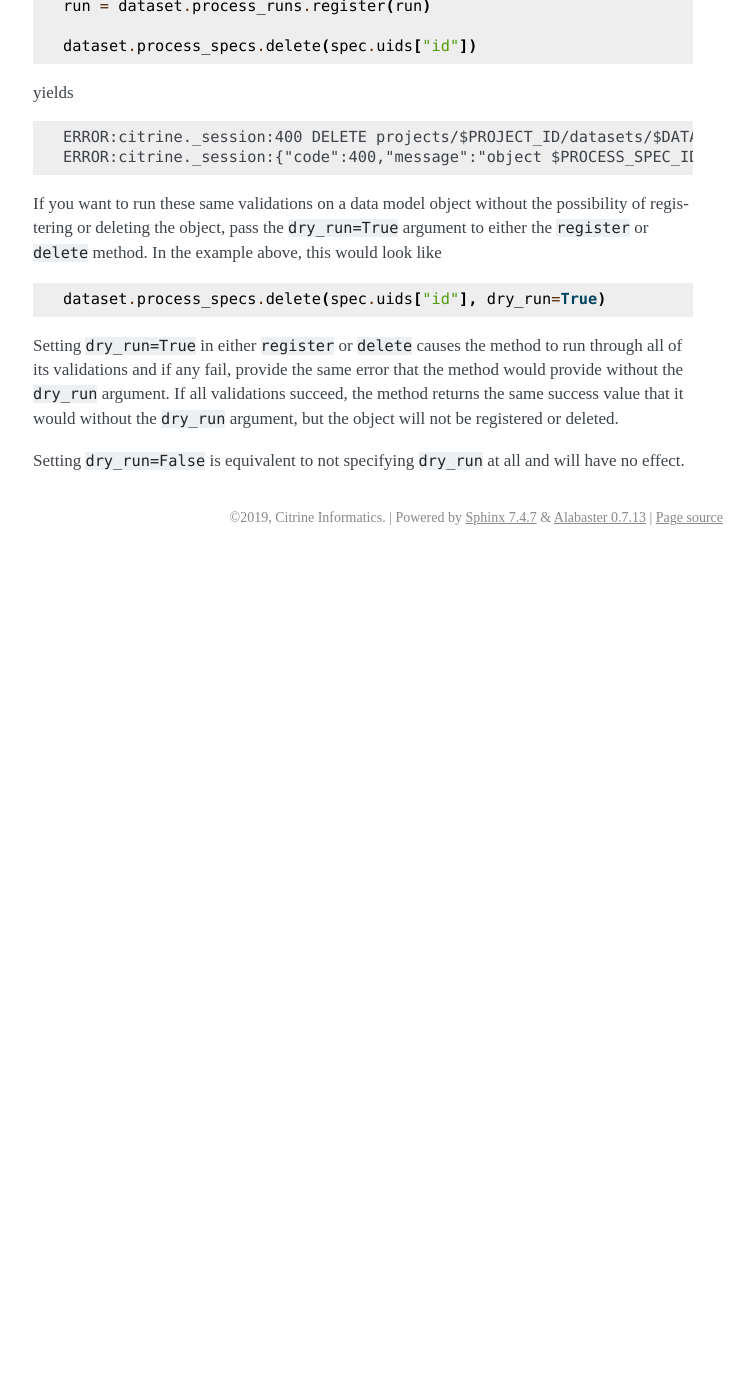
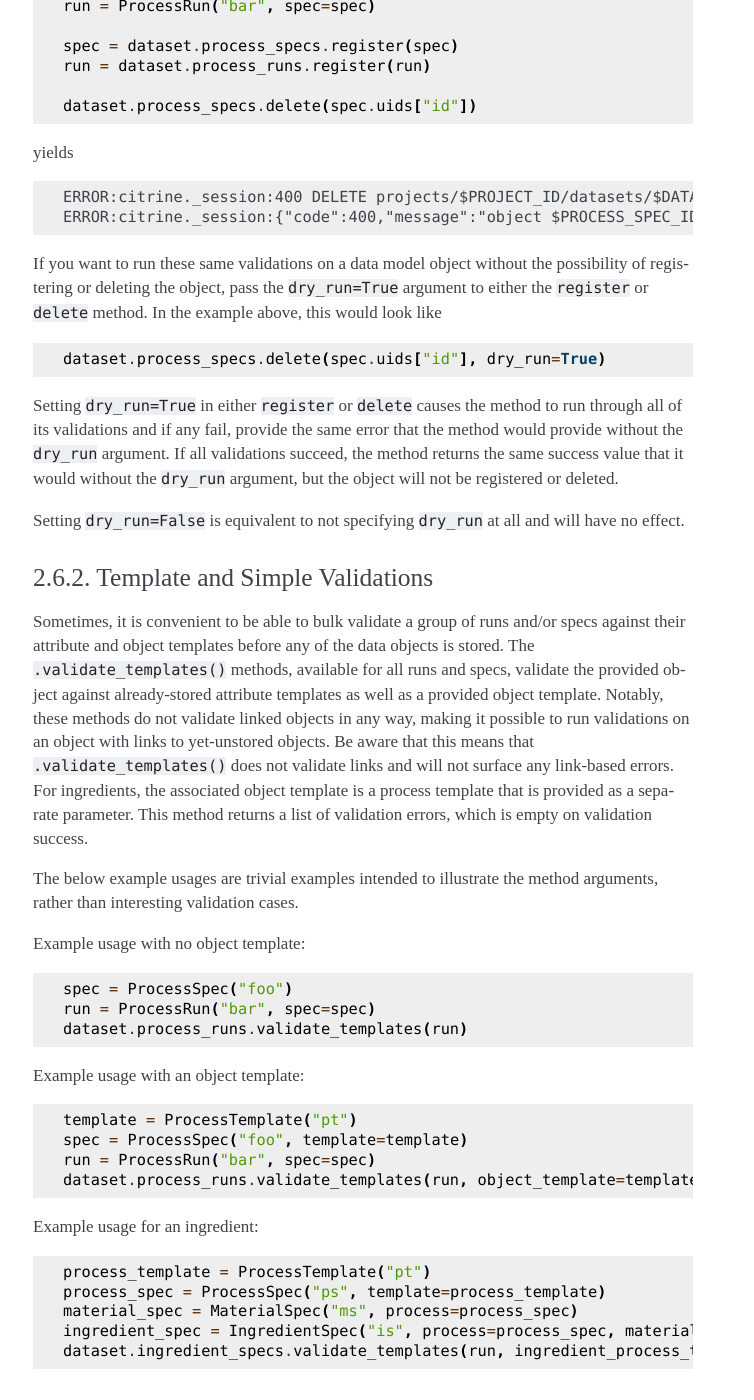
Before and after one commit to CitrineInformatics/citrine-python, a Sphinx documentation site: the page built from docs/source/data_entry.rst, in a window 1280 px wide and 1400 px high, scrolled down 1994 px. Shown: the whole window, without its empty margins (387-1141 px from the left). Built offline with Sphinx 7.4.7, drawn with Linux system fonts in a browser that asks for light colours; pages that are not in the unit, such as notebooks, are missing from menus; before the commit the page ends 2550 px from its top, so only the background shows below that; some of the changed text lies outside the part shown.

Commit message:
Document .validate_templates()

```diff
--- a/docs/source/data_entry.rst
+++ b/docs/source/data_entry.rst
@@ -96,6 +96,9 @@
 Validating Data Model Objects
 ---------------------------------
 
+Dry-Run Validation
+^^^^^^^^^^^^^^^^^^^^^^^^^
+
 If you try to ``register`` or ``delete`` an invalid data model object, the operation fails with an error message that
 specifies in what way(s) the data model object was invalid. For example:
 
@@ -130,3 +133,43 @@
 object will not be registered or deleted.
 
 Setting ``dry_run=False`` is equivalent to not specifying ``dry_run`` at all and will have no effect.
+
+Template and Simple Validations
+^^^^^^^^^^^^^^^^^^^^^^^^^^^^^^^^^^^^
+Sometimes, it is convenient to be able to bulk validate a group of runs and/or specs against their attribute and object
+templates before any of the data objects is stored. The ``.validate_templates()`` methods, available for all runs and
+specs, validate the provided object against already-stored attribute templates as well as a provided object template.
+Notably, these methods do not validate linked objects in any way, making it possible to run validations on an object
+with links to yet-unstored objects. Be aware that this means that ``.validate_templates()`` does not validate links and
+will not surface any link-based errors. For ingredients, the associated object template is a process template that is
+provided as a separate parameter. This method returns a list of validation errors, which is empty on validation success.
+
+The below example usages are trivial examples intended to illustrate the method arguments, rather than interesting
+validation cases.
+
+Example usage with no object template:
+
+.. code-block:: python
+
+    spec = ProcessSpec("foo")
+    run = ProcessRun("bar", spec=spec)
+    dataset.process_runs.validate_templates(run)
+
+Example usage with an object template:
+
+.. code-block:: python
+
+    template = ProcessTemplate("pt")
+    spec = ProcessSpec("foo", template=template)
+    run = ProcessRun("bar", spec=spec)
+    dataset.process_runs.validate_templates(run, object_template=template)
+
+Example usage for an ingredient:
+
+.. code-block:: python
+
+    process_template = ProcessTemplate("pt")
+    process_spec = ProcessSpec("ps", template=process_template)
+    material_spec = MaterialSpec("ms", process=process_spec)
+    ingredient_spec = IngredientSpec("is", process=process_spec, material=material_spec)
+    dataset.ingredient_specs.validate_templates(run, ingredient_process_template=process_template)
--- a/setup.py
+++ b/setup.py
@@ -57,7 +57,7 @@ class PreBuildCommand(build_py):
 
 
 setup(name='citrine',
-      version='0.16.7',
+      version='0.16.8',
       url='http://github.com/CitrineInformatics/citrine-python',
       description='Python library for the Citrine Platform',
       author='Andrew Millspaugh',
```
